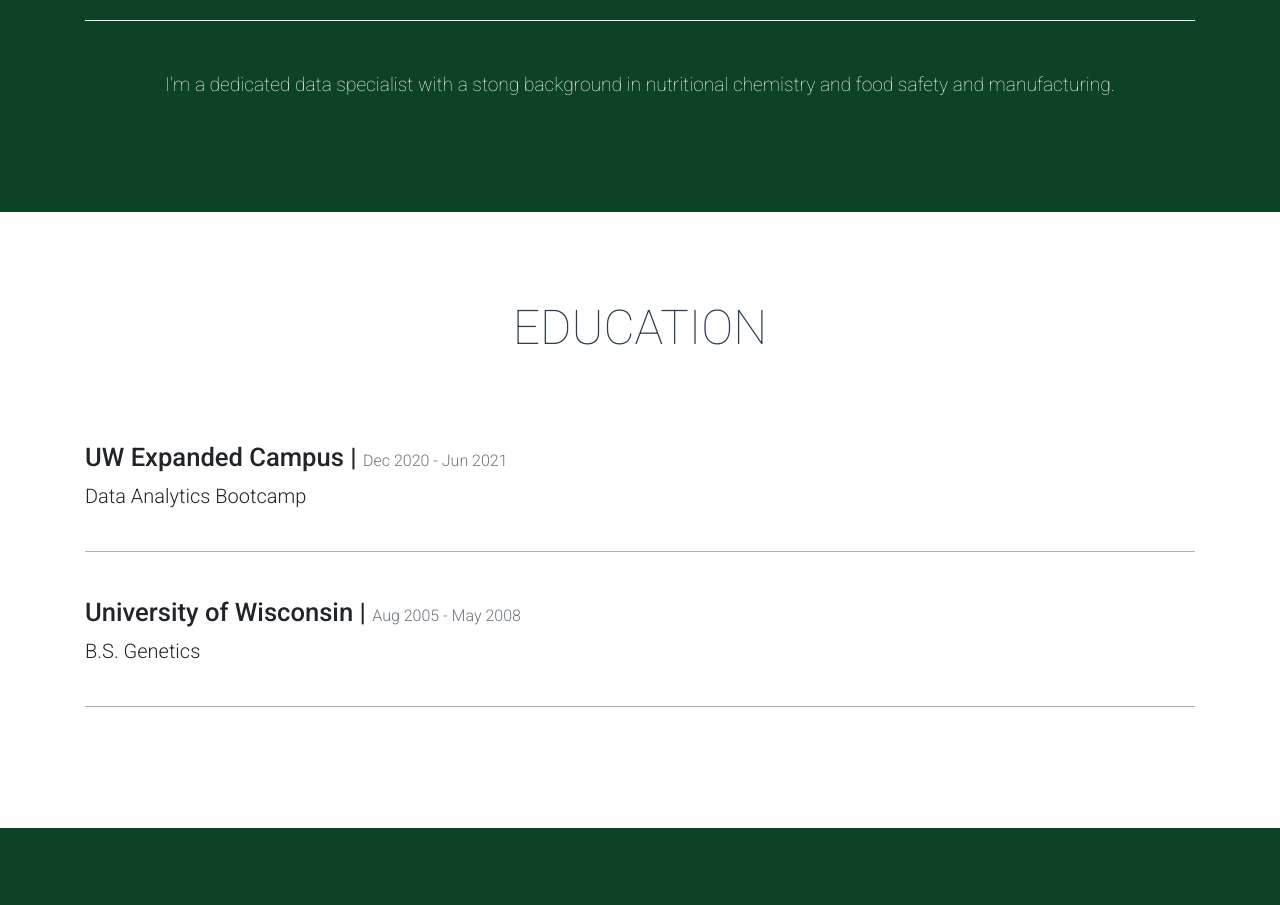
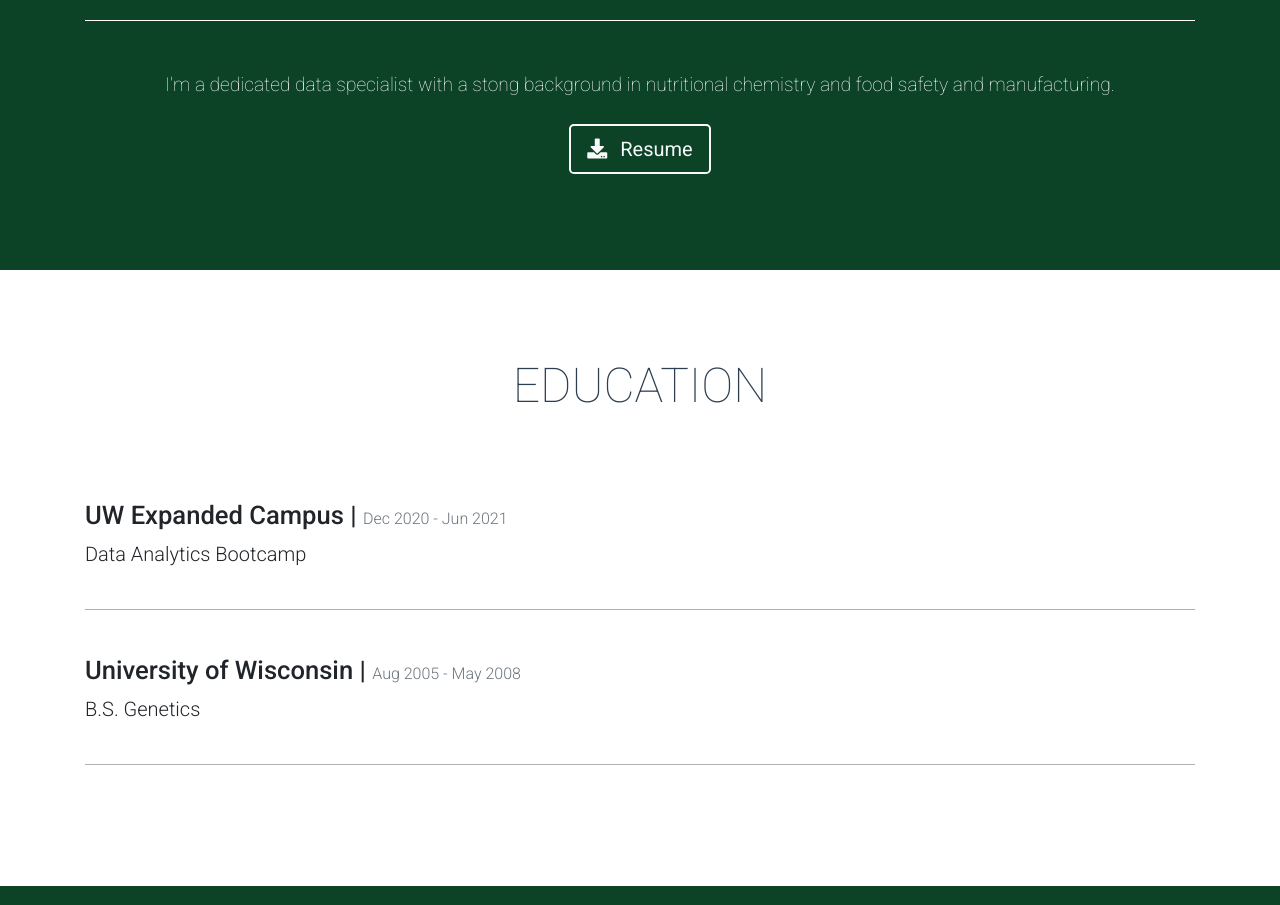
Before and after one commit to BrianForth/portfolio, a plain HTML site: page portfolio-template/index.html in a window 1280 px wide. Shown: the part 2080-2985 px from the top of the page. Drawn offline with nearby package versions, Linux system fonts and the light colour scheme; files whose address does not match are found by name.

Commit message:
Changed Resume name

```diff
--- a/portfolio-template/index.html
+++ b/portfolio-template/index.html
@@ -158,6 +158,12 @@
             <p class="about-me text-center">
                 I'm a dedicated data specialist with a stong background in nutritional chemistry and food safety and manufacturing.
             </p>
+        </div>
+        <div class="text-center mt-4">
+            <a class="btn btn-lg btn-outline-light" href="BrianForth.pdf">
+                <i class="fas fa-download mr-2"></i>
+                Resume
+            </a>
         </div>
     </section>
 
```
Also changed, not shown: 2 other files.
